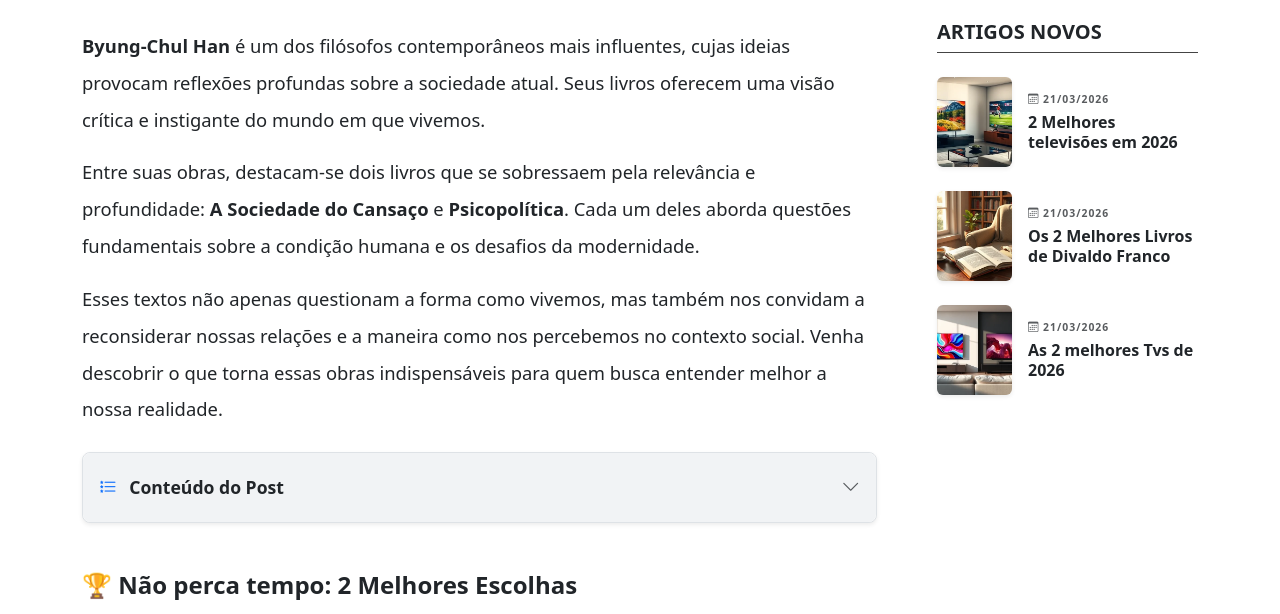
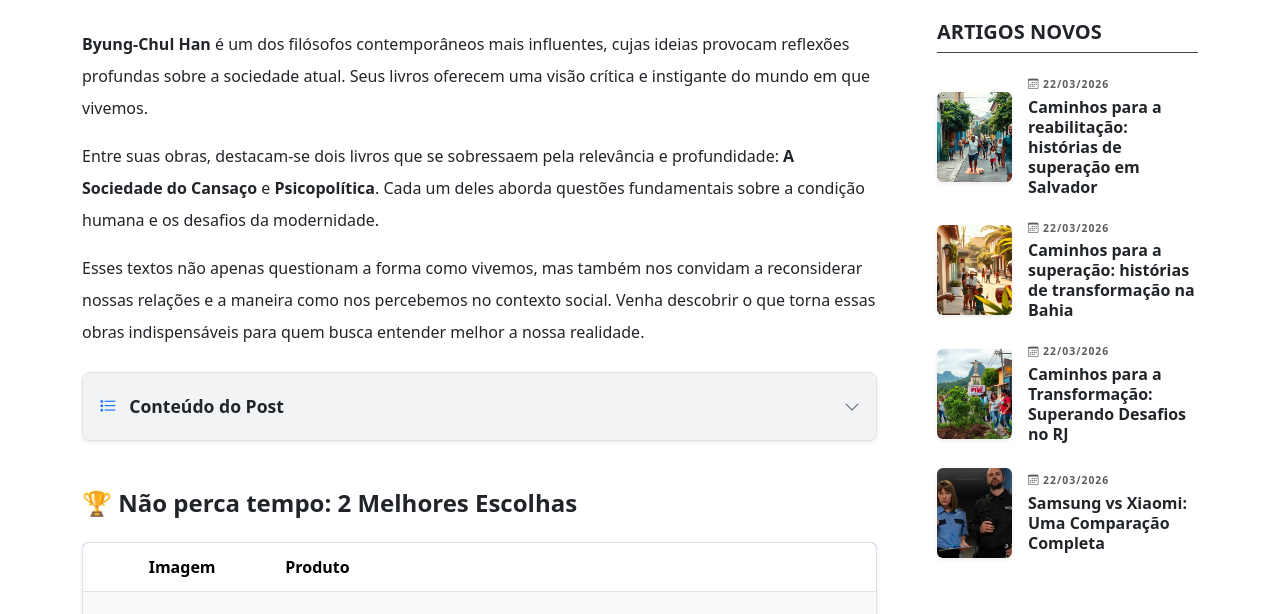
Before and after one commit to nathanmasson1/cms2, a plain HTML site: page os-2-melhores-livros-de-byung-chul-han/index.html in a window 1280 px wide. Shown: the part 490-1104 px from the top of the page. Drawn offline with nearby package versions, Linux system fonts and the light colour scheme.

Commit message:
Build: Atualizando os-2-melhores-livros-de-byung-chul-han

```diff
--- a/os-2-melhores-livros-de-byung-chul-han/index.html
+++ b/os-2-melhores-livros-de-byung-chul-han/index.html
@@ -215,7 +215,7 @@
 
 
 
-                    <div class="content lh-lg mt-2" style="font-size: 1.15rem;">
+                    <div class="content lh-lg mt-2" style="font-size: 1.0rem;">
                         <p><strong>Byung-Chul Han</strong> é um dos filósofos contemporâneos mais influentes, cujas ideias provocam reflexões profundas sobre a sociedade atual. Seus livros oferecem uma visão crítica e instigante do mundo em que vivemos.</p>
 
 <p>Entre suas obras, destacam-se dois livros que se sobressaem pela relevância e profundidade: <strong>A Sociedade do Cansaço</strong> e <strong>Psicopolítica</strong>. Cada um deles aborda questões fundamentais sobre a condição humana e os desafios da modernidade.</p>
@@ -588,15 +588,15 @@ Vita contemplativa ou sobre a inatividade
                         <div class="col-md-4 mb-4">
                             <div class="card h-100 shadow-sm border-0 bg-light">
 
-                                <a href="/melhores-televisoes-em-2026/">
-                                    <img src="/static/uploads/2-melhores-televisoes-em-2026-thumb.webp" alt="Melhores televisões em 2026" title="Melhores televisões em 2026" width="400" height="140" class="card-img-top rounded-top" style="height: 140px; object-fit: cover;" loading="lazy">
+                                <a href="/caminhos-para-a-reabilitacao-historias-de-superacao-em-salvador/">
+                                    <img src="/static/uploads/caminhos-para-a-reabilitacao-historias-de-superacao-em-salvador-thumb.webp" alt="Caminhos para a reabilitação: histórias de superação em Salvador" title="Caminhos para a reabilitação: histórias de superação em Salvador" width="400" height="140" class="card-img-top rounded-top" style="height: 140px; object-fit: cover;" loading="lazy">
                                 </a>
 
                                 <div class="card-body p-3 d-flex flex-column">
                                     <p class="h6 card-title mt-1 mb-2">
-                                        <a href="/melhores-televisoes-em-2026/" class="text-decoration-none text-dark lh-sm d-block">2 Melhores televisões em 2026</a>
+                                        <a href="/caminhos-para-a-reabilitacao-historias-de-superacao-em-salvador/" class="text-decoration-none text-dark lh-sm d-block">Caminhos para a reabilitação: histórias de superação em Salvador</a>
                                     </p>
-                                    <p class="text-muted small mt-auto mb-0">21/03/2026</p>
+                                    <p class="text-muted small mt-auto mb-0">22/03/2026</p>
                                 </div>
                             </div>
                         </div>
@@ -604,15 +604,15 @@ Vita contemplativa ou sobre a inatividade
                         <div class="col-md-4 mb-4">
                             <div class="card h-100 shadow-sm border-0 bg-light">
 
-                                <a href="/os-2-melhores-livros-de-divaldo-franco/">
-                                    <img src="/static/uploads/os-2-melhores-livros-de-divaldo-franco-thumb.webp" alt="Os 2 Melhores Livros de Divaldo Franco" title="Os 2 Melhores Livros de Divaldo Franco" width="400" height="140" class="card-img-top rounded-top" style="height: 140px; object-fit: cover;" loading="lazy">
+                                <a href="/caminhos-para-a-superacao-historias-de-transformacao-na-bahia/">
+                                    <img src="/static/uploads/caminhos-para-a-superacao-historias-de-transformacao-na-bahia-thumb.webp" alt="Caminhos para a superação: histórias de transformação na Bahia" title="Caminhos para a superação: histórias de transformação na Bahia" width="400" height="140" class="card-img-top rounded-top" style="height: 140px; object-fit: cover;" loading="lazy">
                                 </a>
 
                                 <div class="card-body p-3 d-flex flex-column">
                                     <p class="h6 card-title mt-1 mb-2">
-                                        <a href="/os-2-melhores-livros-de-divaldo-franco/" class="text-decoration-none text-dark lh-sm d-block">Os 2 Melhores Livros de Divaldo Franco</a>
+                                        <a href="/caminhos-para-a-superacao-historias-de-transformacao-na-bahia/" class="text-decoration-none text-dark lh-sm d-block">Caminhos para a superação: histórias de transformação na Bahia</a>
                                     </p>
-                                    <p class="text-muted small mt-auto mb-0">21/03/2026</p>
+                                    <p class="text-muted small mt-auto mb-0">22/03/2026</p>
                                 </div>
                             </div>
                         </div>
@@ -620,15 +620,15 @@ Vita contemplativa ou sobre a inatividade
                         <div class="col-md-4 mb-4">
                             <div class="card h-100 shadow-sm border-0 bg-light">
 
-                                <a href="/as-2-melhores-tvs-de-2026/">
-                                    <img src="/static/uploads/as-2-melhores-tvs-de-2026-thumb.webp" alt="As 2 melhores Tvs de 2026" title="As 2 melhores Tvs de 2026" width="400" height="140" class="card-img-top rounded-top" style="height: 140px; object-fit: cover;" loading="lazy">
+                                <a href="/caminhos-para-a-transformacao-superando-desafios-no-rj/">
+                                    <img src="/static/uploads/caminhos-para-a-transformacao-superando-desafios-no-rj-thumb.webp" alt="Caminhos para a Transformação: Superando Desafios no RJ" title="Caminhos para a Transformação: Superando Desafios no RJ" width="400" height="140" class="card-img-top rounded-top" style="height: 140px; object-fit: cover;" loading="lazy">
                                 </a>
 
                                 <div class="card-body p-3 d-flex flex-column">
                                     <p class="h6 card-title mt-1 mb-2">
-                                        <a href="/as-2-melhores-tvs-de-2026/" class="text-decoration-none text-dark lh-sm d-block">As 2 melhores Tvs de 2026</a>
+                                        <a href="/caminhos-para-a-transformacao-superando-desafios-no-rj/" class="text-decoration-none text-dark lh-sm d-block">Caminhos para a Transformação: Superando Desafios no RJ</a>
                                     </p>
-                                    <p class="text-muted small mt-auto mb-0">21/03/2026</p>
+                                    <p class="text-muted small mt-auto mb-0">22/03/2026</p>
                                 </div>
                             </div>
                         </div>
@@ -646,37 +646,17 @@ Vita contemplativa ou sobre a inatividade
 
 
                             <div class="d-flex align-items-center">
-                                <a href="/melhores-televisoes-em-2026/" class="flex-shrink-0">
+                                <a href="/caminhos-para-a-reabilitacao-historias-de-superacao-em-salvador/" class="flex-shrink-0">
 
-                                    <img src="/static/uploads/2-melhores-televisoes-em-2026-thumb.webp" alt="Melhores televisões em 2026" class="rounded shadow-sm object-fit-cover" width="75" height="90" style="width: 75px; height: 90px;" loading="lazy">
+                                    <img src="/static/uploads/caminhos-para-a-reabilitacao-historias-de-superacao-em-salvador-thumb.webp" alt="Caminhos para a reabilitação: histórias de superação em Salvador" class="rounded shadow-sm object-fit-cover" width="75" height="90" style="width: 75px; height: 90px;" loading="lazy">
 
                                 </a>
                                 <div class="ms-3">
                                     <small class="text-uppercase text-muted fw-bold d-block mb-1" style="font-size: 0.65rem; letter-spacing: 1px;">
-                                        <i class="bi bi-calendar3"></i> 21/03/2026
+                                        <i class="bi bi-calendar3"></i> 22/03/2026
                                     </small>
                                     <p class="h6 mb-0 fw-bold lh-sm">
-                                        <a href="/melhores-televisoes-em-2026/" class="text-decoration-none text-dark custom-hover">2 Melhores televisões em 2026</a>
-                                    </p>
-                                </div>
-                            </div>
-
-
-
-
-
-                            <div class="d-flex align-items-center">
-                                <a href="/os-2-melhores-livros-de-divaldo-franco/" class="flex-shrink-0">
-
-                                    <img src="/static/uploads/os-2-melhores-livros-de-divaldo-franco-thumb.webp" alt="Os 2 Melhores Livros de Divaldo Franco" class="rounded shadow-sm object-fit-cover" width="75" height="90" style="width: 75px; height: 90px;" loading="lazy">
-
-                                </a>
-                                <div class="ms-3">
-                                    <small class="text-uppercase text-muted fw-bold d-block mb-1" style="font-size: 0.65rem; letter-spacing: 1px;">
-                                        <i class="bi bi-calendar3"></i> 21/03/2026
-                                    </small>
-                                    <p class="h6 mb-0 fw-bold lh-sm">
-                                        <a href="/os-2-melhores-livros-de-divaldo-franco/" class="text-decoration-none text-dark custom-hover">Os 2 Melhores Livros de Divaldo Franco</a>
+                                        <a href="/caminhos-para-a-reabilitacao-historias-de-superacao-em-salvador/" class="text-decoration-none text-dark custom-hover">Caminhos para a reabilitação: histórias de superação em Salvador</a>
                                     </p>
                                 </div>
                             </div>
@@ -684,17 +664,53 @@ Vita contemplativa ou sobre a inatividade
 
 
                             <div class="d-flex align-items-center">
-                                <a href="/as-2-melhores-tvs-de-2026/" class="flex-shrink-0">
+                                <a href="/caminhos-para-a-superacao-historias-de-transformacao-na-bahia/" class="flex-shrink-0">
 
-                                    <img src="/static/uploads/as-2-melhores-tvs-de-2026-thumb.webp" alt="As 2 melhores Tvs de 2026" class="rounded shadow-sm object-fit-cover" width="75" height="90" style="width: 75px; height: 90px;" loading="lazy">
+                                    <img src="/static/uploads/caminhos-para-a-superacao-historias-de-transformacao-na-bahia-thumb.webp" alt="Caminhos para a superação: histórias de transformação na Bahia" class="rounded shadow-sm object-fit-cover" width="75" height="90" style="width: 75px; height: 90px;" loading="lazy">
 
                                 </a>
                                 <div class="ms-3">
                                     <small class="text-uppercase text-muted fw-bold d-block mb-1" style="font-size: 0.65rem; letter-spacing: 1px;">
-                                        <i class="bi bi-calendar3"></i> 21/03/2026
+                                        <i class="bi bi-calendar3"></i> 22/03/2026
                                     </small>
                                     <p class="h6 mb-0 fw-bold lh-sm">
-                                        <a href="/as-2-melhores-tvs-de-2026/" class="text-decoration-none text-dark custom-hover">As 2 melhores Tvs de 2026</a>
+                                        <a href="/caminhos-para-a-superacao-historias-de-transformacao-na-bahia/" class="text-decoration-none text-dark custom-hover">Caminhos para a superação: histórias de transformação na Bahia</a>
+                                    </p>
+                                </div>
+                            </div>
+
+
+
+                            <div class="d-flex align-items-center">
+                                <a href="/caminhos-para-a-transformacao-superando-desafios-no-rj/" class="flex-shrink-0">
+
+                                    <img src="/static/uploads/caminhos-para-a-transformacao-superando-desafios-no-rj-thumb.webp" alt="Caminhos para a Transformação: Superando Desafios no RJ" class="rounded shadow-sm object-fit-cover" width="75" height="90" style="width: 75px; height: 90px;" loading="lazy">
+
+                                </a>
+                                <div class="ms-3">
+                                    <small class="text-uppercase text-muted fw-bold d-block mb-1" style="font-size: 0.65rem; letter-spacing: 1px;">
+                                        <i class="bi bi-calendar3"></i> 22/03/2026
+                                    </small>
+                                    <p class="h6 mb-0 fw-bold lh-sm">
+                                        <a href="/caminhos-para-a-transformacao-superando-desafios-no-rj/" class="text-decoration-none text-dark custom-hover">Caminhos para a Transformação: Superando Desafios no RJ</a>
+                                    </p>
+                                </div>
+                            </div>
+
+
+
+                            <div class="d-flex align-items-center">
+                                <a href="/samsung-vs-xiaomi-uma-comparacao-completa/" class="flex-shrink-0">
+
+                                    <img src="/static/uploads/samsung-vs-xiaomi-uma-comparacao-completa-289f-thumb.webp" alt="Samsung vs Xiaomi: Uma Comparação Completa" class="rounded shadow-sm object-fit-cover" width="75" height="90" style="width: 75px; height: 90px;" loading="lazy">
+
+                                </a>
+                                <div class="ms-3">
+                                    <small class="text-uppercase text-muted fw-bold d-block mb-1" style="font-size: 0.65rem; letter-spacing: 1px;">
+                                        <i class="bi bi-calendar3"></i> 22/03/2026
+                                    </small>
+                                    <p class="h6 mb-0 fw-bold lh-sm">
+                                        <a href="/samsung-vs-xiaomi-uma-comparacao-completa/" class="text-decoration-none text-dark custom-hover">Samsung vs Xiaomi: Uma Comparação Completa</a>
                                     </p>
                                 </div>
                             </div>
@@ -843,6 +859,25 @@ Vita contemplativa ou sobre a inatividade
             }
         });
     </script>
+    <script>
+        document.addEventListener('DOMContentLoaded', function() {
+            // Procura todos os botões que tenham a classe btn-feedback
+            const botoesFeedback = document.querySelectorAll('.btn-feedback');
+
+            botoesFeedback.forEach(botao => {
+                botao.addEventListener('click', function() {
+                    // Encontra a caixa principal e substitui o conteúdo
+                    const container = this.closest('.feedback-container');
+                    if (container) {
+                        container.innerHTML = `
+                            <h4 style="color: #198754; font-weight: bold; margin-bottom: 8px;">Obrigada pela resposta!</h4>
+                            <p style="color: #6c757d; margin-bottom: 0;">Usaremos as informações enviadas para melhorias em nosso conteúdo.</p>
+                        `;
+                    }
+                });
+            });
+        });
+    </script>
     <script src="https://cdn.jsdelivr.net/npm/bootstrap@5.3.2/dist/js/bootstrap.bundle.min.js" defer></script>
 
 
```
